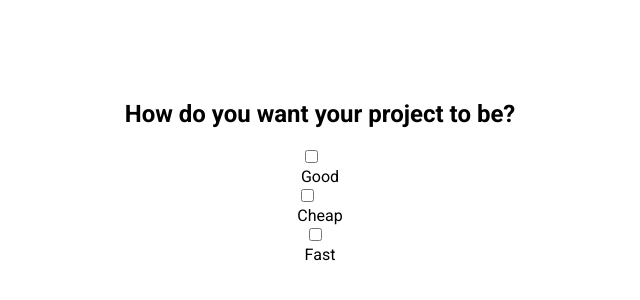
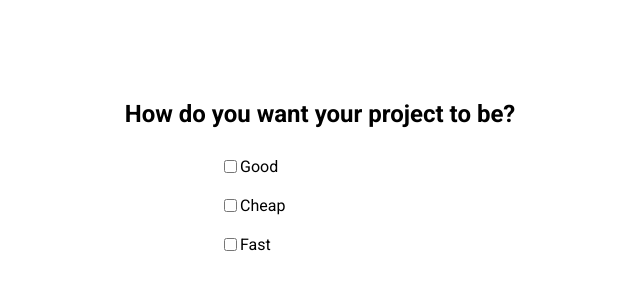
Before and after one commit to webdevotter/good-cheap-fast-checkboxes, a plain HTML site: page index.html in a window 1280 px wide. Shown: the part 228-528 px from the top of the page, without its empty margins (320-960 px from the left). Drawn offline with Linux system fonts and the light colour scheme.

Commit message:
toggle-container class

```diff
--- a/style.css
+++ b/style.css
@@ -15,3 +15,11 @@ body {
     overflow: hidden;
     margin: 0;
 }
+
+.toggle-container {
+    display: flex;
+    align-items: center;
+    margin: 10px 0px;
+    width: 200px;
+
+}
```
